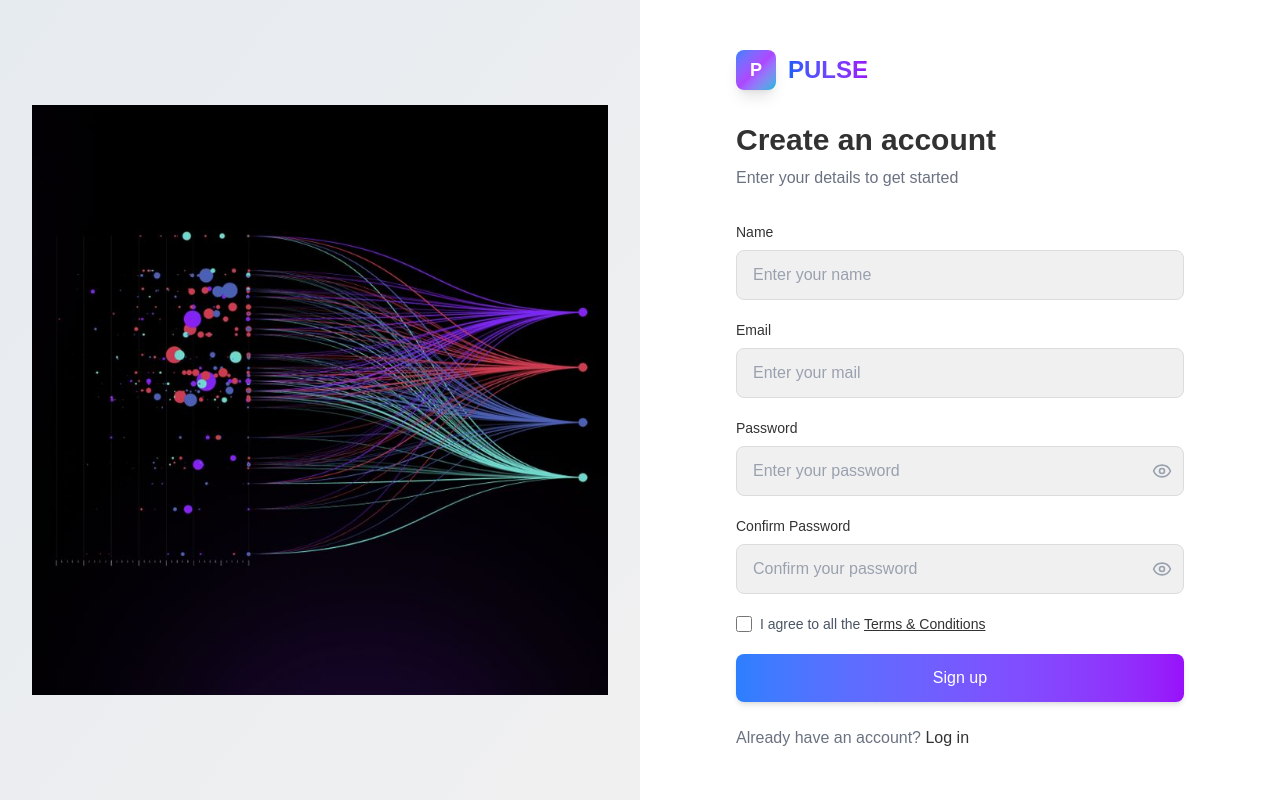
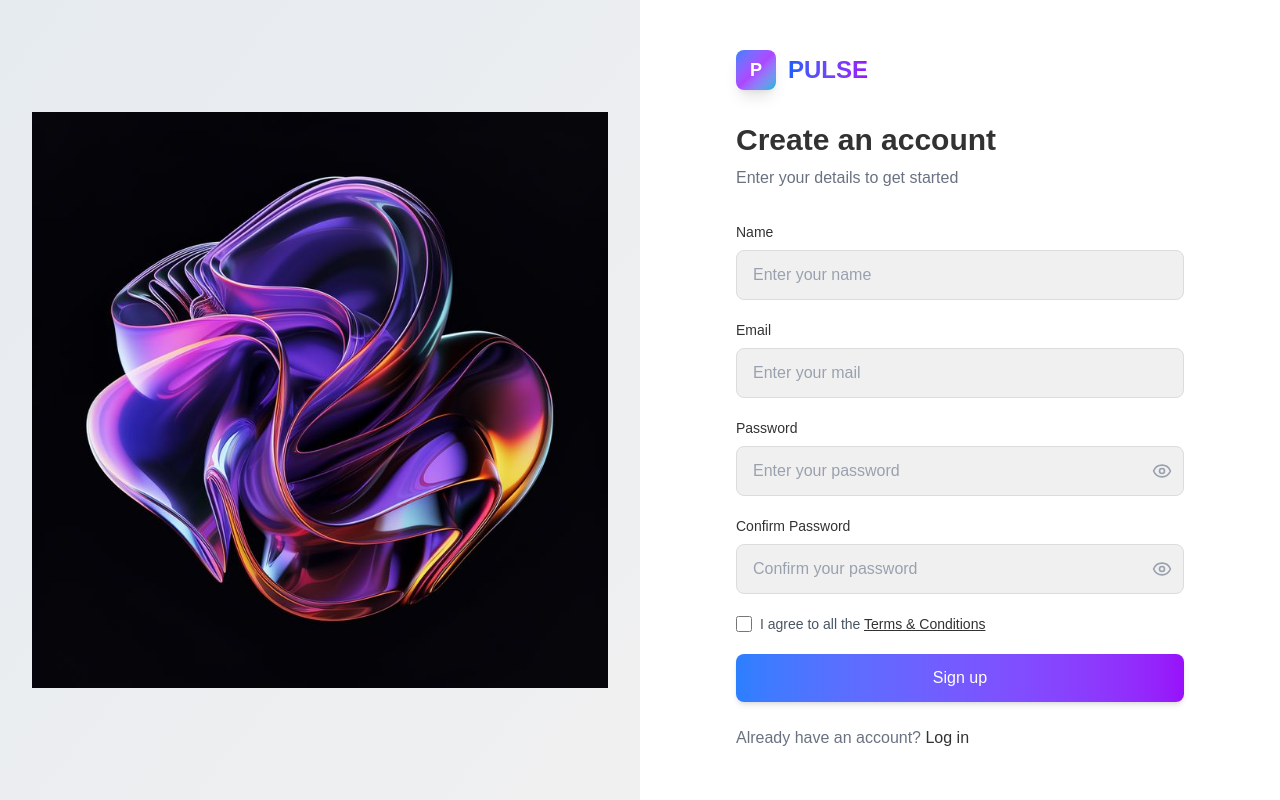
Before and after one commit to nititechnologies/pulse_admin_panel, a Next.js app: page /auth in a window 1280 px wide. Built offline with nearby package versions, Linux system fonts and the light colour scheme; no server answers.

Commit message:
login_page

```diff
--- a/src/app/auth/page.tsx
+++ b/src/app/auth/page.tsx
@@ -60,7 +60,7 @@ export default function AuthPage() {
       <div className="hidden lg:flex lg:w-1/2 bg-gradient-to-br from-[#E6EBF0] to-[#F0F0F0] relative overflow-hidden">
         <div className="absolute inset-0 flex items-center justify-center p-8">
           <img
-            src="/image%20copy.png"
+            src="/login.png"
             alt="Welcome"
             className="max-w-full max-h-full object-contain"
           />
```
Also changed, not shown: public/login.png (added).
